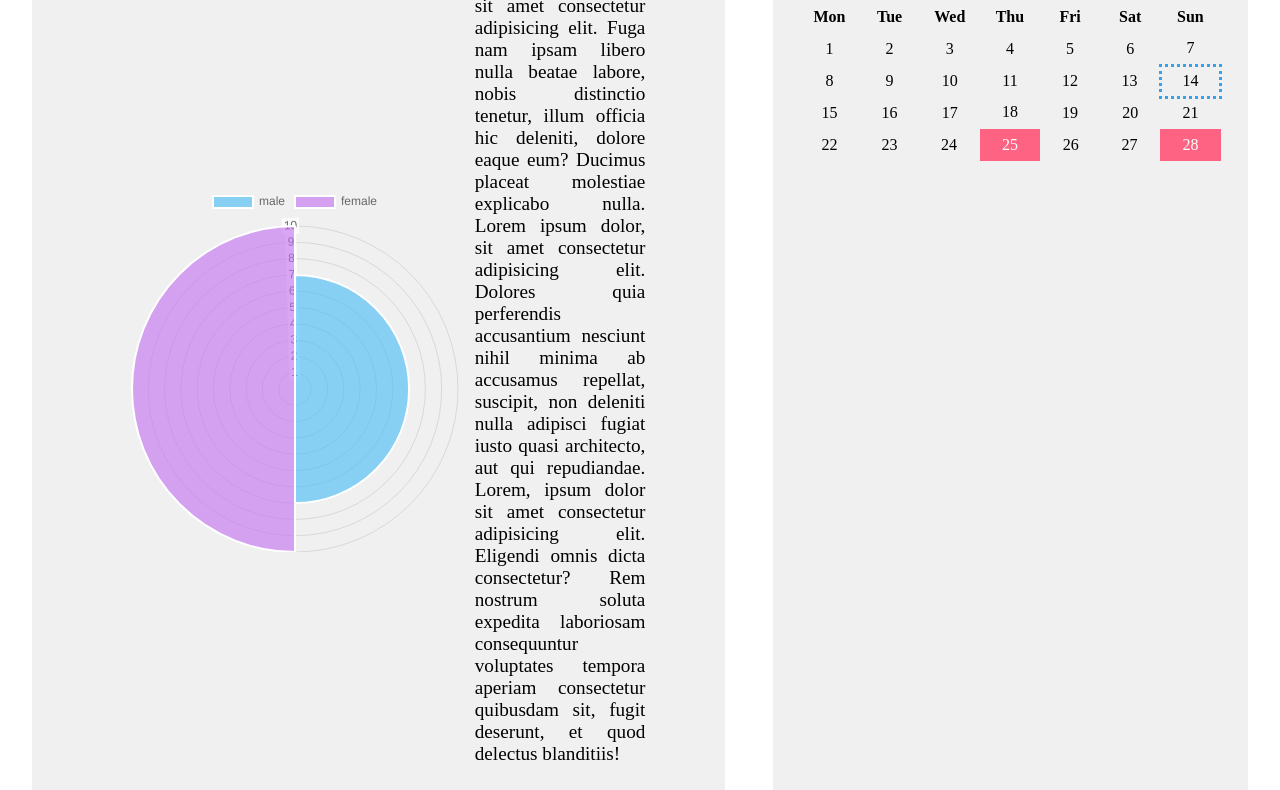
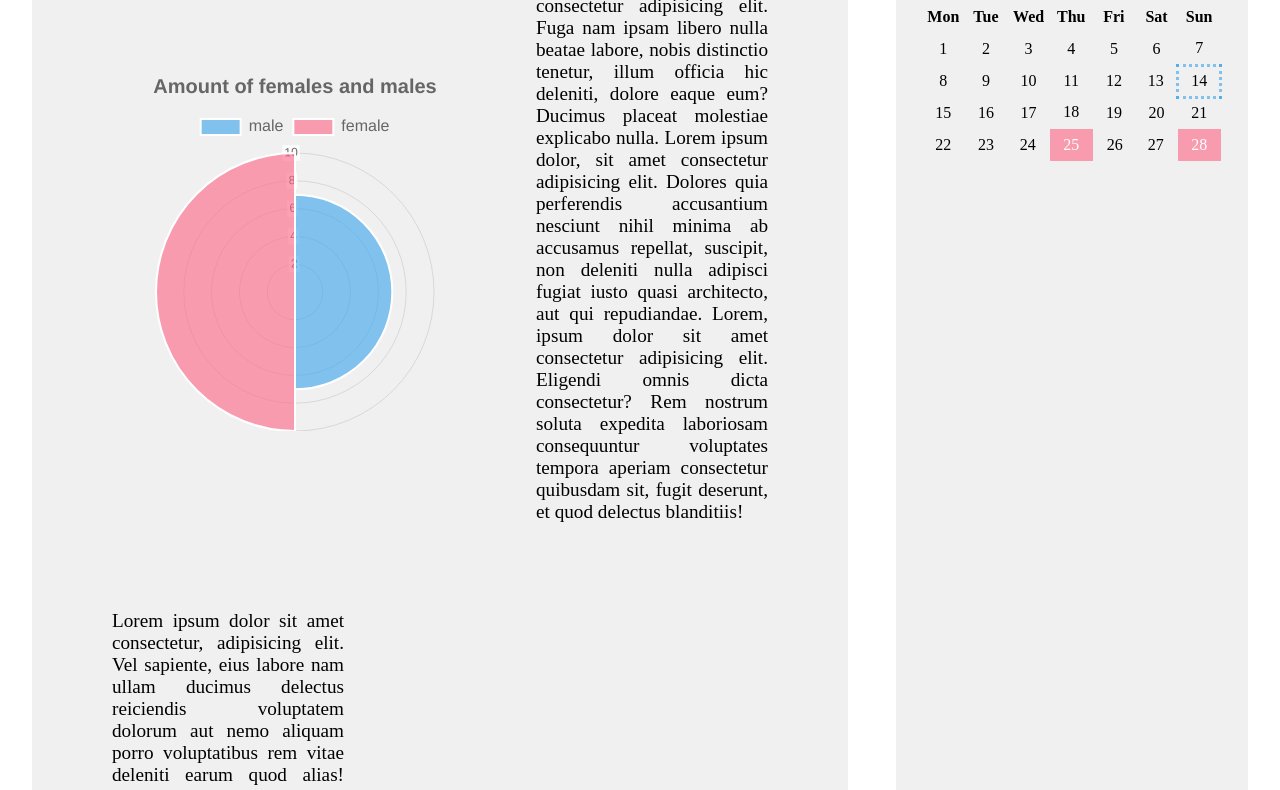
Before and after one commit to radekwojpl2/Gradebook, a website built with webpack: page src/index.html in a window 1280 px wide. Shown: the part 367-1157 px from the top of the page. Built offline with nearby package versions, Linux system fonts and the light colour scheme.

Commit message:
Styling charts

```diff
--- a/src/assets/css/calendar.css
+++ b/src/assets/css/calendar.css
@@ -2,6 +2,7 @@
 
 #calendar {
     min-width: 250px;
+    max-width: 300px;
     margin: 1rem;
     padding: 20px 10px;
     position: relative;
--- a/src/assets/css/styles.css
+++ b/src/assets/css/styles.css
@@ -1,6 +1,6 @@
 :root {
-    --first_main_color: rgb(54,162,235);
-    --second_main_color: rgb(255,99,132);
+    --first_main_color: rgba(54,162,235, 0.6);
+    --second_main_color: rgba(255,99,132, 0.6);
     --bg_color: rgba(182, 180, 180, 0.198);
     --text_color: rgb(51,51,51)
 }
--- a/src/assets/ts/lib/Chart/Charts.ts
+++ b/src/assets/ts/lib/Chart/Charts.ts
@@ -1,17 +1,8 @@
-import {chartData} from './types';
+import {chartData, Students} from './types';
 import DrawChart from './drawChart';
 import axios from 'axios';
 import '../../../css/charts.css';
 
-type Student = {
-    id: number,
-    gender: string,
-    secondLanguage: string
-}
-
-type Students = {
-    students: Student[]
-}
 
 enum GENDER {
     MALE = 'male',
@@ -19,8 +10,8 @@ enum GENDER {
 }
 
 enum COLOR {
-    MALE = 'rgba(66, 185, 245, 0.6)',
-    FEMALE = 'rgba(193, 109, 242, 0.6)'
+    MALE = 'rgba(54,162,235, 0.6)',
+    FEMALE = 'rgba(255,99,132, 0.6)'
 }
 
 export const Charts = () => {
@@ -38,7 +29,8 @@ export const Charts = () => {
                     COLOR.MALE,
                     COLOR.FEMALE
                 ]}
-            ]
+            ],
+            title: "Amount of females and males"
         };
 
         let radarChartData:chartData = {
@@ -46,10 +38,15 @@ export const Charts = () => {
             labels: ['spanish', 'german', 'italian', 'french', 'chinese'],
             datasets: [
                 {data: [0,0,0,0,0],
-                backgroundColor: [COLOR.MALE]},
+                backgroundColor: [COLOR.MALE],
+                label: GENDER.MALE
+                },
                 {data: [0,0,0,0,0],
-                backgroundColor: [COLOR.FEMALE]}
-            ]
+                backgroundColor: [COLOR.FEMALE],
+                label: GENDER.FEMALE
+                }
+            ],
+            title: "As second language we are learning:"
         }
 
         students.forEach( student => {
--- a/src/assets/ts/lib/Chart/drawChart.ts
+++ b/src/assets/ts/lib/Chart/drawChart.ts
@@ -18,7 +18,25 @@ class DrawChart {
                 datasets: this.chartData.datasets,
                 labels: this.chartData.labels,
 
+
             },
+            options: {
+                legend: {
+                    labels: {
+                        fontSize: 16
+                    }
+                },
+                title: {
+                    display: true,
+                    text: this.chartData.title,
+                    fontSize:20
+                },
+                scale: {
+                    pointLabels: {
+                        fontSize: 16
+                }
+            }
+            }
         })
     }
 }
```
Also changed, not shown: src/assets/ts/lib/Chart/types.ts (+14 -2 lines).
